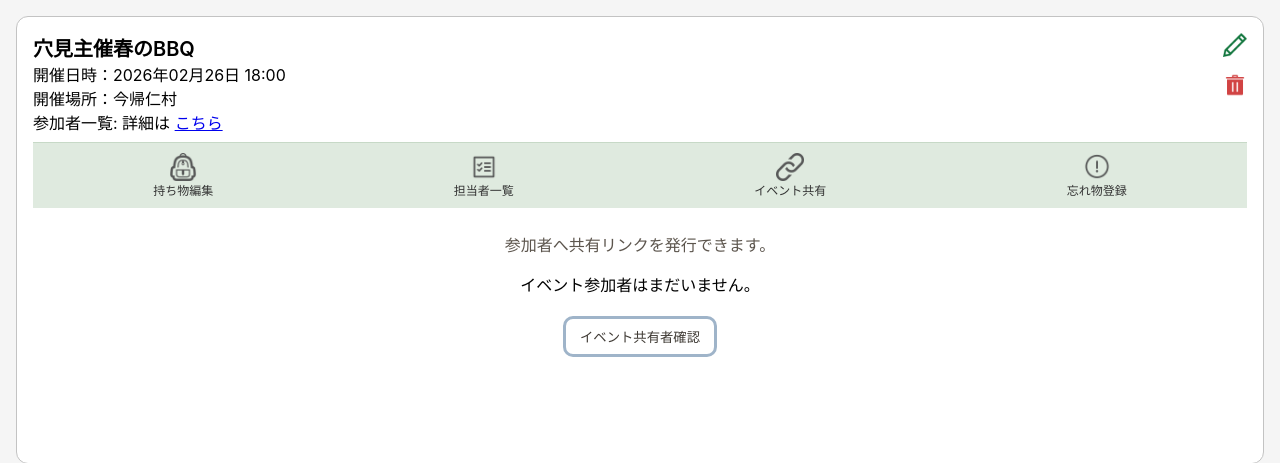
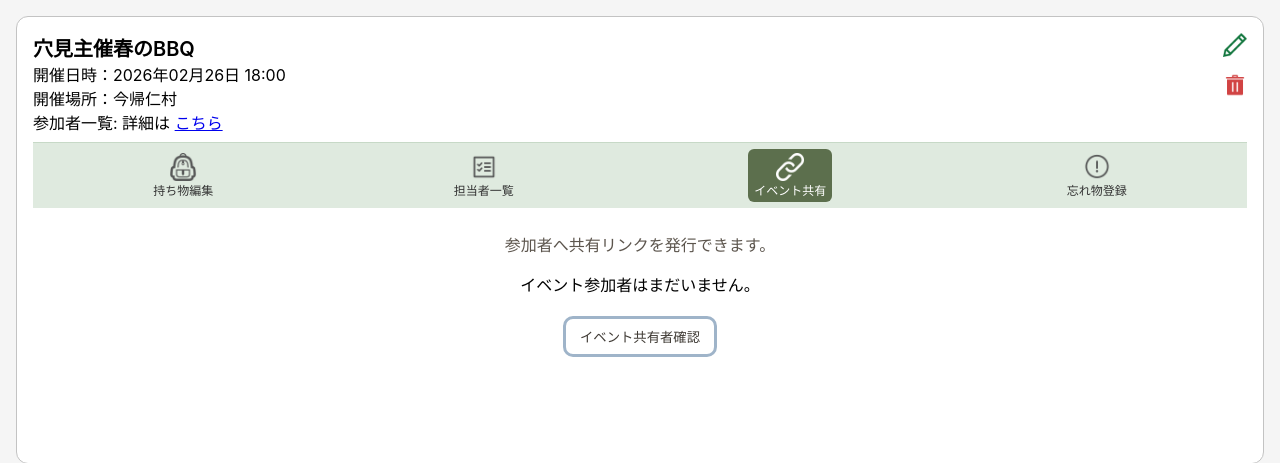
Before and after one commit to HanakoAnami/bbq-ready, a Django app: page /events/2/share in a window 1280 px wide. Shown: the part 60-523 px from the top of the page. Run offline with Django 5.2, Linux system fonts and the light colour scheme; a user stored in the database is signed in; data comes from the database, SQL or seed files in the repository.

Commit message:
ナビゲーションバーのアクション追加

```diff
--- a/bbq_app/static/bbq_app/css/style.css
+++ b/bbq_app/static/bbq_app/css/style.css
@@ -409,7 +409,6 @@ body {
   position: absolute;
   top: 16px;
   right: 16px;
-
   display: flex;
   flex-direction: column;
   gap: 12px;
@@ -417,6 +416,15 @@ body {
 
 .event-header__actions a {
   text-decoration: none;
+}
+
+.event-header__nav a.active {
+    background: #5c6f4d;
+    color: white;
+}
+
+.event-header__nav a.active img {
+    filter: brightness(0) invert(1);
 }
 
 /* =====================
@@ -1526,10 +1534,3 @@ input[type="checkbox"] {
     font-size: 14px;
     margin-left: 4px;
 }
-
-.form-error {
-    color: red;
-    font-size: 13px;
-    display: block;
-    margin-top: 4px;
-}
```
